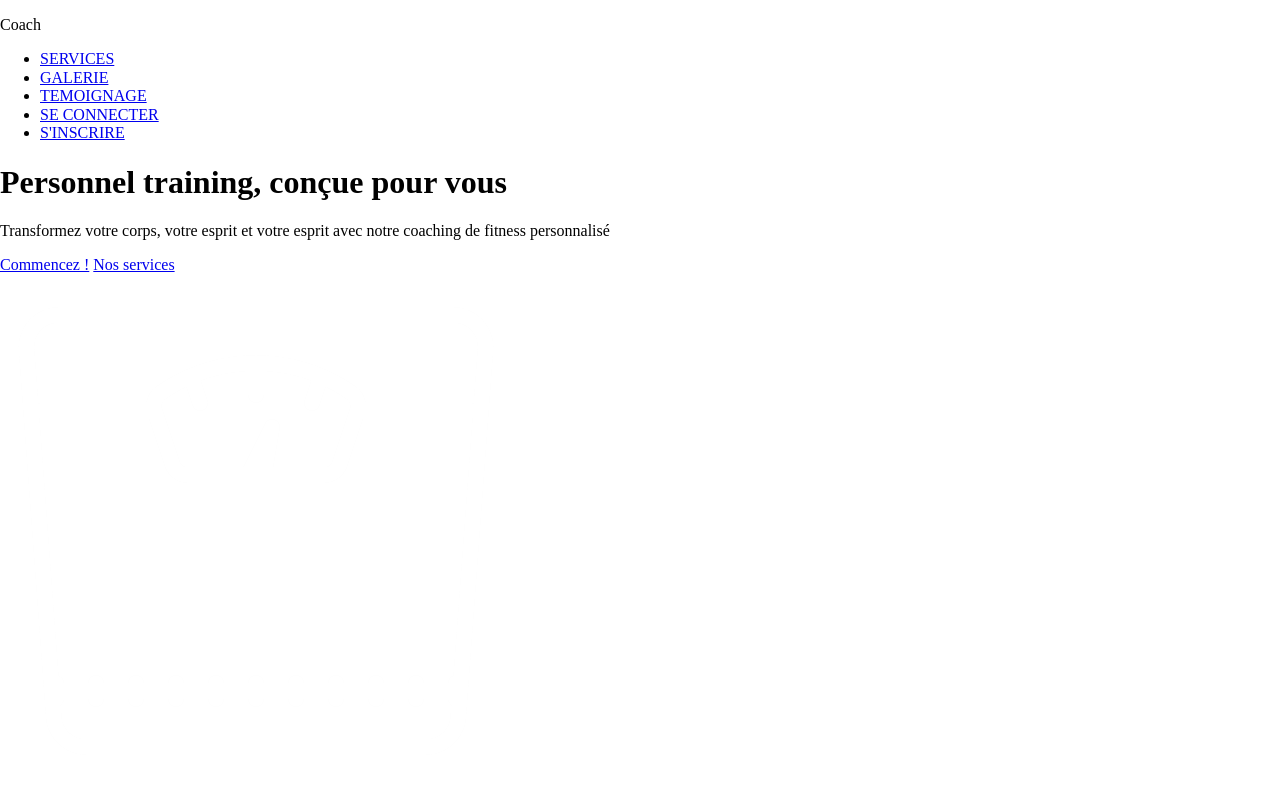
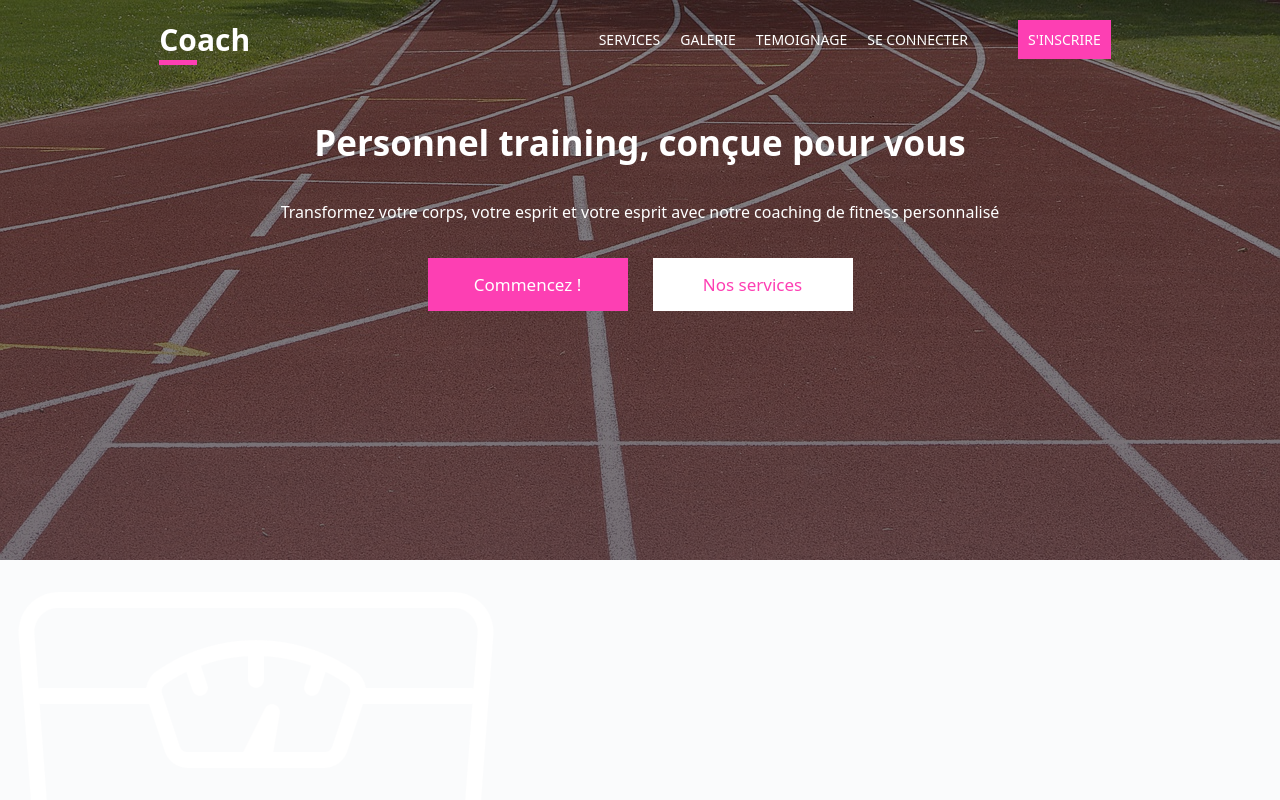
Before and after one commit to sia220/Site-vitrine-Coach, a website: page index.html in a window 1280 px wide. Shown: the top 800 px of the page. Drawn offline with nearby package versions, Linux system fonts and the light colour scheme.

Commit message:
codage du header en version desktop

```diff
--- a/style.css
+++ b/style.css
@@ -1,8 +1,107 @@
-@import 'normalize.css';
+@import "normalize.css";
 
 * {
     box-sizing: border-box;
+    text-decoration: none;
+    list-style: none;
 }
-header {
+body {
+    margin: 0;
+    padding: 0;
+    background-color: #fafbfc;
+    width: 100%;
+    font-family:
+        system-ui,
+        -apple-system,
+        BlinkMacSystemFont,
+        "Segoe UI",
+        Roboto,
+        Oxygen,
+        Ubuntu,
+        Cantarell,
+        "Open Sans",
+        "Helvetica Neue",
+        sans-serif;
+}
 
+/* HEADER*/
+
+.header {
+    background-image: linear-gradient(to bottom, rgba(20, 20, 24, 0.52), rgba(68, 58, 65, 0.73)), url(./assets/stade.jpg);
+    background-size: cover;
+    background-repeat: no-repeat;
+    height: 70vh;
 }
+
+nav {
+    width: 100%;
+    display: flex;
+    /* flex-wrap: wrap;*/
+    justify-content: space-around;
+    height: 80px;
+    padding: 10px;
+    font-size: 14px;
+    color: white;
+    align-items: center;
+}
+.logo {
+    font-weight: bold;
+    font-size: 30px;
+}
+.logo span {
+    border-bottom: solid #fd3fb3 5px;
+}
+.nav {
+    display: flex;
+    justify-content: space-between;
+}
+.nav li {
+    padding: 10px;
+}
+.nav li a {
+    color: white;
+    font-weight: 400;
+}
+.cta-nav {
+    padding: 10px;
+    font-size: 14px;
+    margin-left: 30px;
+}
+
+.hero {
+    text-align: center;
+    display: flex;
+    flex-direction: column;
+    align-items: center;
+    color: white;
+    height: calc(70vh-80px);
+    justify-content: center;
+    margin: 20px;
+}
+h1 {
+    font-size: 35px;
+}
+.hero p {
+    font-weight: 400;
+}
+.hero-cta {
+    margin-top: 20px;
+    display: flex;
+    width: 425px;
+    justify-content: space-between;
+}
+.cta-nav,
+.cta {
+    background-color: #fd3fb3;
+    color: white;
+}
+.cta,
+.cta-2 {
+    width: 200px;
+    padding: 17px 40px;
+    font-size: 17px;
+}
+.cta-2 {
+    color: #fd3fb3;
+    background-color: white;
+}
```
